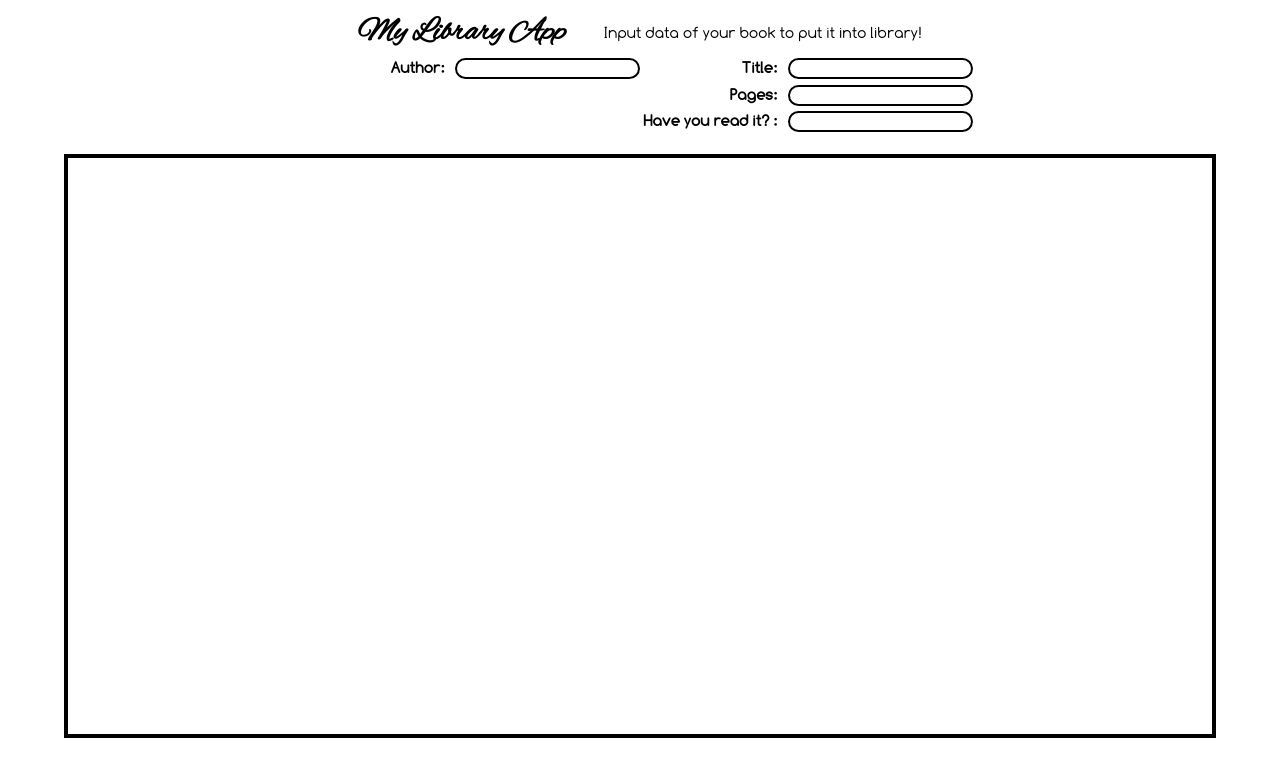
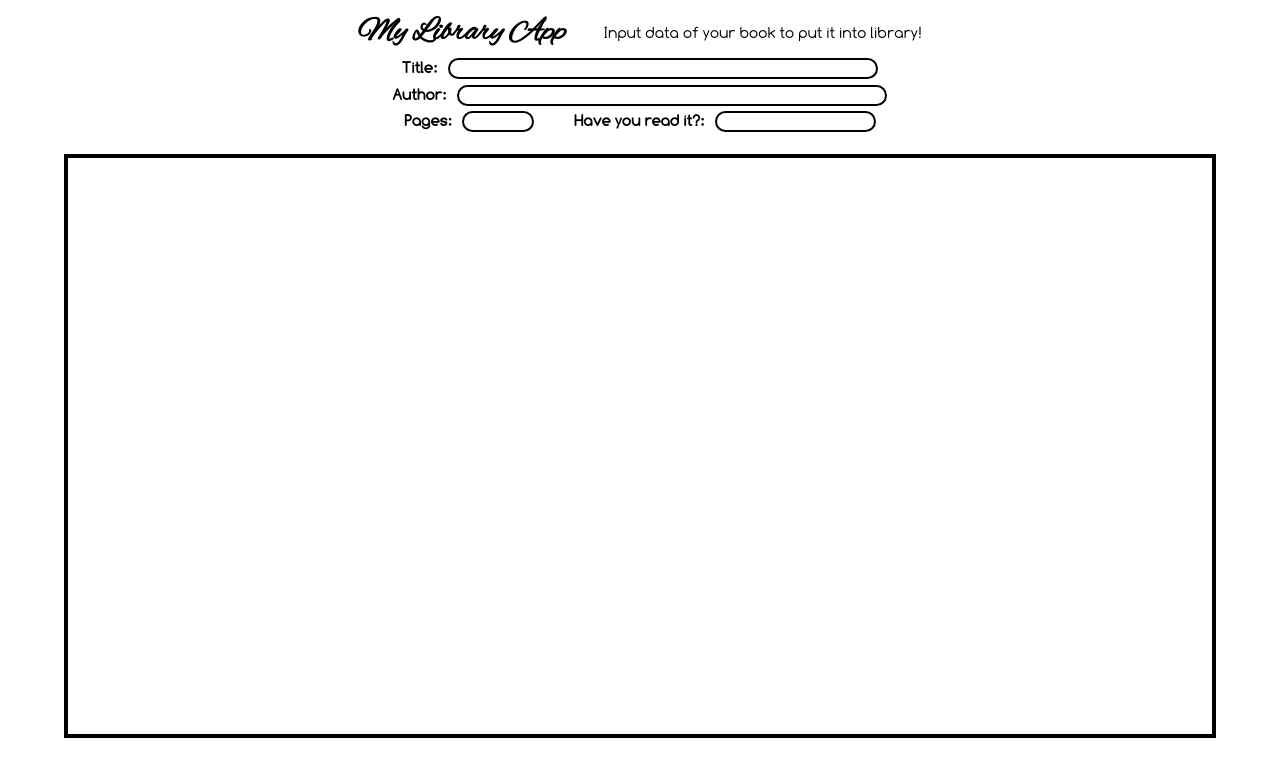
Before and after one commit to hammichalkovic/my-odin-project-practices, a plain HTML site: page js_practice_projects/library_app/index.html in a window 1280 px wide. Drawn offline with Linux system fonts and the light colour scheme.

Commit message:
Finish styling #create_books grid and its items

```diff
--- a/js_practice_projects/library_app/css/style.css
+++ b/js_practice_projects/library_app/css/style.css
@@ -41,6 +41,7 @@ label, p {
 
 label {
     font-weight: 700;
+    max-width: 30vw;
 
 }
 
@@ -48,6 +49,7 @@ input {
     border: 2px solid black;
     border-radius: 2vh;
     margin-left: 0.5vw;
+    min-width: 1vw;
 }
 
 p {
@@ -58,22 +60,73 @@ p {
 }
 
 #create_book {
+    box-sizing: border-box;
     margin-bottom: 2vh;
     /* border: 2px solid salmon; */
-    width: 52vw;
+    min-width: 464px;
+    width: 40vw;
     height: 10vh;
     display: grid;
-    grid-template: 1fr 1fr 1fr / 1fr 1fr;
-    justify-items: end;
+    grid-template: repeat(3, 1fr) / repeat(6, 1fr);
+    grid-template-areas: 'tl tl tl tl tl tl'
+                         'at at at at at at'
+                         'pg pg rd rd rd rd';
+
+    justify-items: center;
 }
 
-#pages_label {
-    grid-area: 2 / 1 / 3 / 3;
+
+
+#title_item {
+    /* grid-area: tl; */
+    grid-area: tl;
+    /* justify-self: center; */
+
 }
 
-#read_label {
-    grid-area: 3 / 1 / 4 / 3;
+
+
+#author_item {
+    grid-area: at;
+    /* justify-self: center; */
 }
+
+
+#pages_item {
+    grid-area: pg;
+}
+
+
+#read_item {
+    grid-area: rd;
+}
+
+#pages {
+    width: 5vw;
+}
+
+#read {
+    width: 12vw;
+}
+
+#title,
+#author {
+    width: 33vw
+}
+
+
+
+
+
+
+
+
+
+
+
+/* #read_label {
+
+} */
 
 #library {
     box-sizing: border-box;
--- a/js_practice_projects/library_app/index.html
+++ b/js_practice_projects/library_app/index.html
@@ -14,18 +14,30 @@
        <p>Input data of your book to put it into library!</p>
      </div>
      <form action="" method="post" id="create_book">
-       <label for="author">Author:
-        <input type="text" id="author" name="author" >
-       </label>
-       <label for="title">Title:
-        <input type="text" id="title" name="title" >
-       </label>
-       <label id="pages_label" for="pages">Pages:
-        <input type="number" id="pages" name="pages">
-       </label>
-       <label id="read_label" for="read">Have you read it? :
-        <input type="text" id="read" name="read">
-       </label>
+
+         <div id="title_item">
+           <label id="title_label" for="title">Title:</label>
+           <input type="text" id="title" name="title">
+         </div>
+
+
+         <div id="author_item">
+           <label id="author_label" for="author">Author:</label>
+           <input type="text" id="author" name="author">
+         </div>
+
+
+         <div id="pages_item">
+           <label id="pages_label" for="pages">Pages:</label>
+           <input type="number" id="pages" name="pages">
+         </div>
+
+
+         <div id="read_item">
+           <label id="read_label" for="read">Have you read it?:</label>
+           <input type="text" id="read" name="read">
+         </div>
+
 
      </form>
      <main id="library">
```
